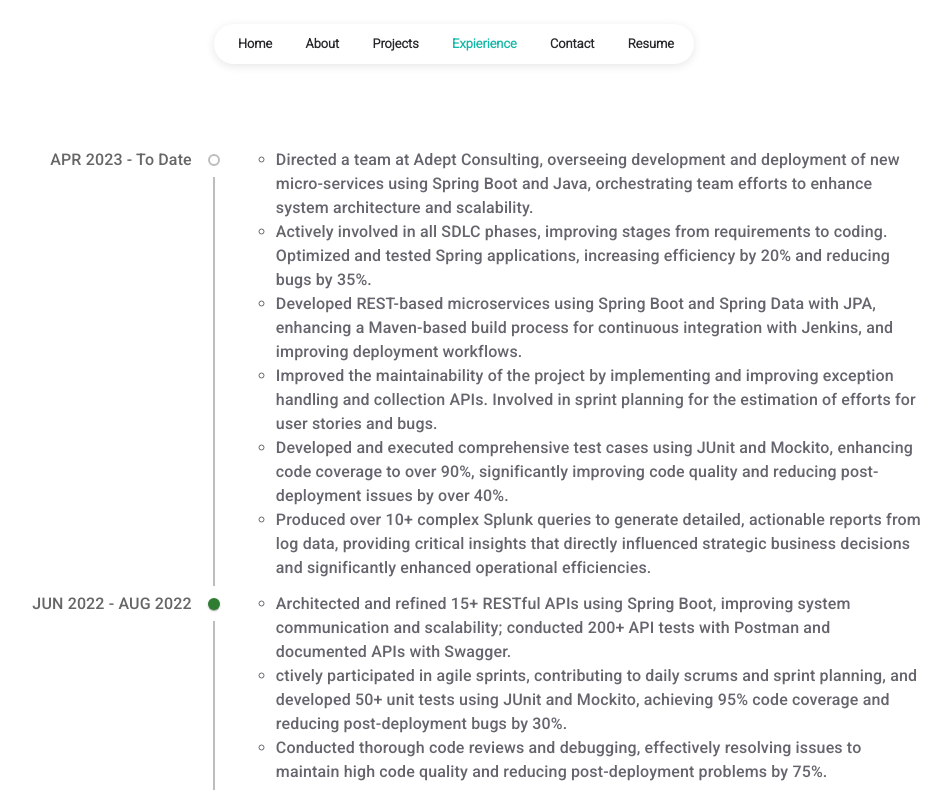
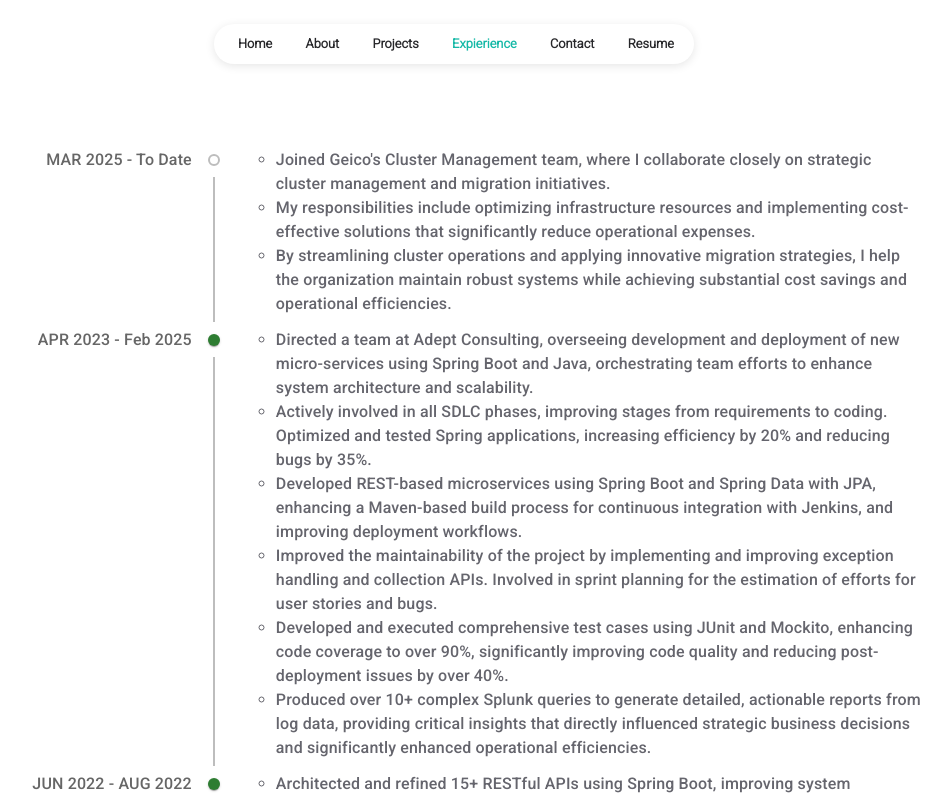
Before and after one commit to Sandeep023/myPortfolio, a React (Create React App) app: page /expierience in a window 1280 px wide. Shown: the top 799 px of the page, without its empty margins (186-1137 px from the left). Built offline with nearby package versions, Linux system fonts and the light colour scheme.

Commit message:
added new expierience

```diff
--- a/src/components/expierience/expierienceCard.jsx
+++ b/src/components/expierience/expierienceCard.jsx
@@ -38,10 +38,41 @@ const ExpierienceCard = () => {
         >
             <TimelineItem>
                 <TimelineOppositeContent color="text.secondary" className="exp-date">
-                    APR 2023 - To Date
+                    MAR 2025 - To Date
                 </TimelineOppositeContent>
                 <TimelineSeparator>
                     <TimelineDot variant="outlined" />
+                    <TimelineConnector />
+                </TimelineSeparator>
+                <TimelineContent className="exp-description">
+                    <ul>
+                        <li>
+                            Joined Geico's Cluster Management team, where I collaborate closely on strategic cluster management and migration initiatives.
+                        </li>
+                        <li>
+                            My responsibilities include optimizing infrastructure resources and implementing cost-effective solutions that significantly reduce operational expenses.
+                        </li>
+                        <li>
+                            By streamlining cluster operations and applying innovative migration strategies, I help the organization maintain robust systems while achieving substantial cost savings and operational efficiencies.
+                        </li>
+                        {/* <li>
+                            Improved the maintainability of the project by implementing and improving exception handling and collection APIs. Involved in sprint planning for the estimation of efforts for user stories and bugs.
+                        </li>
+                        <li>
+                            Developed and executed comprehensive test cases using JUnit and Mockito, enhancing code coverage to over 90%, significantly improving code quality and reducing post-deployment issues by over 40%.
+                        </li>
+                        <li>
+                            Produced over 10+ complex Splunk queries to generate detailed, actionable reports from log data, providing critical insights that directly influenced strategic business decisions and significantly enhanced operational efficiencies.
+                        </li> */}
+                    </ul>
+                </TimelineContent>
+            </TimelineItem>
+            <TimelineItem>
+                <TimelineOppositeContent color="text.secondary" className="exp-date">
+                    APR 2023 - Feb 2025
+                </TimelineOppositeContent>
+                <TimelineSeparator>
+                    <TimelineDot color="success" />
                     <TimelineConnector />
                 </TimelineSeparator>
                 <TimelineContent className="exp-description">
```
